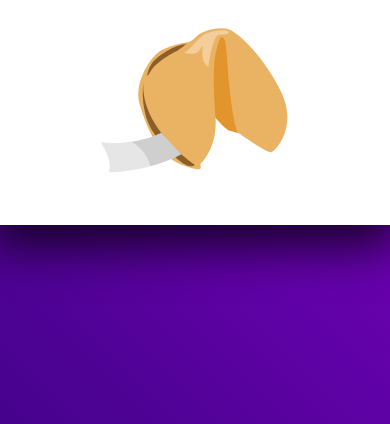
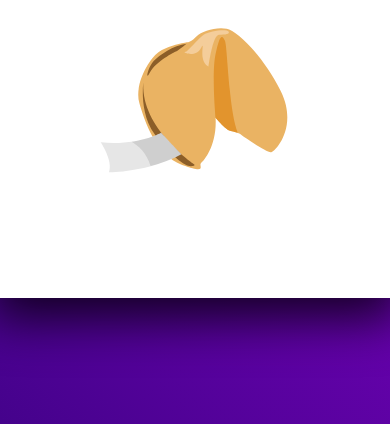
Before and after one commit to guilhermepacola/biscoitoDaSorte, a plain HTML site: page index.html in a window 390 px wide. Shown: the part 420-844 px from the top of the page. Drawn offline with Linux system fonts and the light colour scheme.

Commit message:
Update mobile.css

```diff
--- a/assets/css/mobile.css
+++ b/assets/css/mobile.css
@@ -87,7 +87,7 @@ main{
     color: var(--base-blue-200);
 }
 #btnOpen{
-    max-height: 25rem;
+    height: 30rem;
     width: 30rem;
 }
 #btnOpen img:hover{
```
